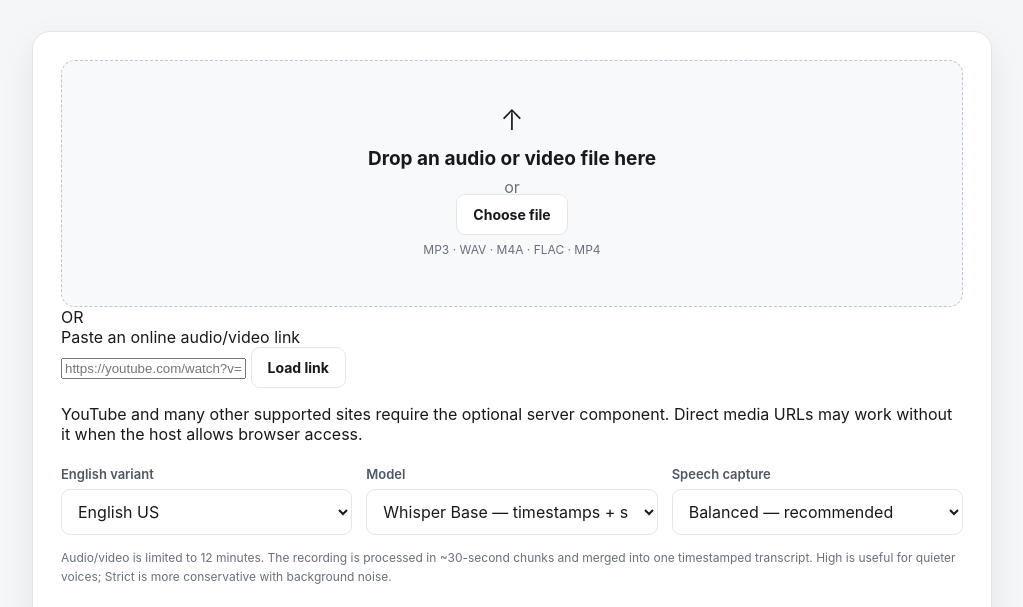
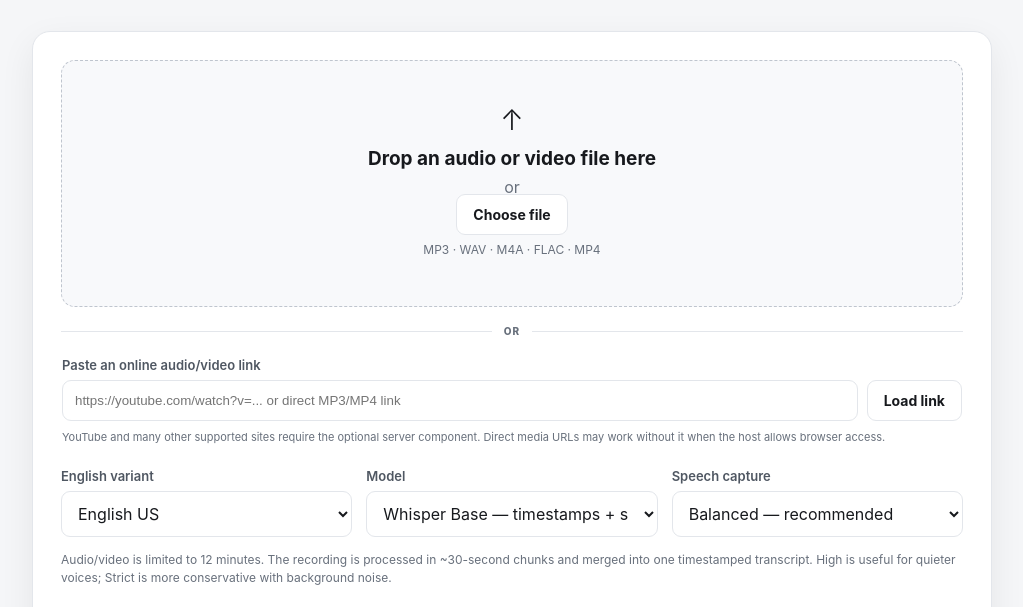
Before and after one commit to Arunswiftz/Whisper-new, a plain HTML site: page index.html in a window 1280 px wide. Shown: the part 180-787 px from the top of the page, without its empty margins (128-1151 px from the left). Drawn offline with Linux system fonts and the light colour scheme.

Commit message:
Style online media URL input

```diff
--- a/style.css
+++ b/style.css
@@ -183,3 +183,17 @@ footer p { margin: 5px 0; }
     .actions { flex-direction: column; }
     h1 { font-size: 29px; }
 }
+
+
+.source-section { margin-bottom: 2px; }
+.source-divider { display:flex; align-items:center; gap:12px; margin:18px 0; color:var(--muted); font-size:10px; font-weight:800; letter-spacing:.12em; }
+.source-divider::before, .source-divider::after { content:""; height:1px; flex:1; background:var(--border); }
+.url-source { padding:2px 1px 0; }
+.url-source label { display:block; margin-bottom:7px; color:#4f5762; font-size:13px; font-weight:600; }
+.url-row { display:flex; gap:9px; }
+.url-input { flex:1; min-width:0; padding:11px 12px; border:1px solid var(--border); border-radius:9px; background:#fff; color:var(--text); outline:none; }
+.url-input:focus { border-color:#9ca3af; }
+.url-help { margin:8px 0 0; color:var(--muted); font-size:11px; line-height:1.5; }
+.url-status { margin-top:9px; padding:9px 11px; border-radius:8px; background:var(--surface-soft); color:var(--muted); font-size:12px; }
+.url-status.error { color:#9a2e2e; background:#fff4f4; }
+@media (max-width:720px) { .url-row { flex-direction:column; } .url-row .button { width:100%; } }
```
